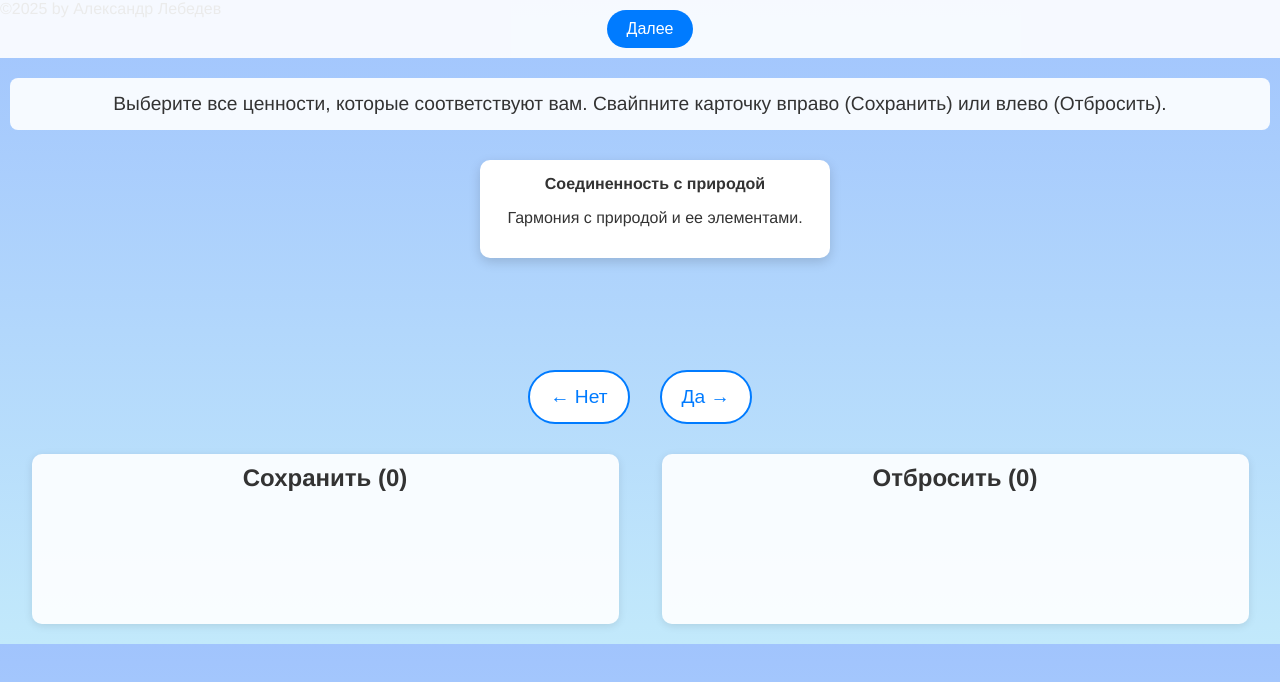
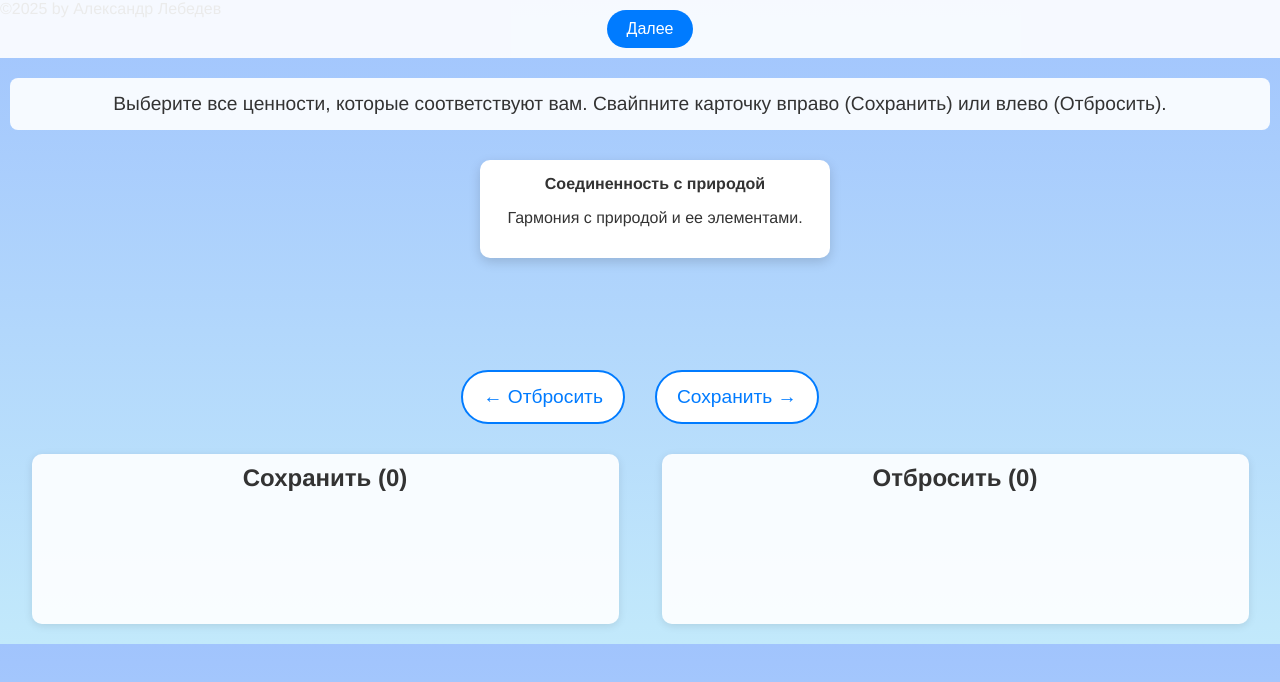
Before and after one commit to alex-lebedev/VST_RU, a plain HTML site: page index.html in a window 1280 px wide. Drawn offline with Linux system fonts and the light colour scheme.

Commit message:
Update index.html

```diff
--- a/index.html
+++ b/index.html
@@ -28,8 +28,8 @@
 
   <!-- Блок со стрелками под карточкой -->
   <div id="arrow-buttons">
-    <button id="discardArrow" class="arrow">← Нет</button>
-    <button id="keepArrow" class="arrow">Да →</button>
+    <button id="discardArrow" class="arrow">← Отбросить</button>
+    <button id="keepArrow" class="arrow">Сохранить →</button>
   </div>
 
   <!-- Зоны для сохранения/отброса -->
```
